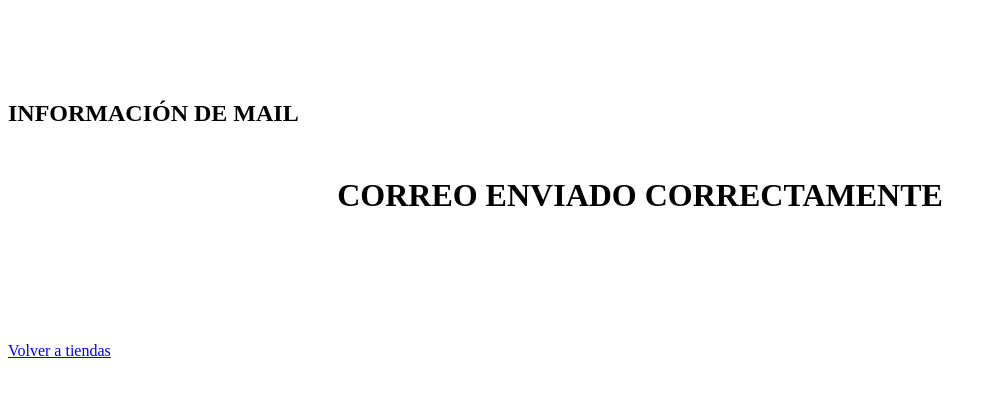
After one commit to SPHYdebugger/WebPHP-SQL, a PHP site: page /app/Views/shop/mailOk.php in a window 1280 px wide. The commit adds this page. Shown: the top 397 px of the page, without its empty margins (0-997 px from the left). Run offline with PHP 8.4, Linux system fonts and the light colour scheme.

Commit message:
Add mailOK

```diff
--- a/Classes/Client.php
+++ b/Classes/Client.php
@@ -31,5 +31,3 @@ class Client implements JsonSerializable {
         ];
     }
 }
-
-?>
--- a/app/Models/shop_model.php
+++ b/app/Models/shop_model.php
@@ -39,8 +39,7 @@ function send_m(){
                 if(!mail($to,$subject,$message,$headers)){
                     throw new Exception('Error al enviar el correo');
                 }
-                echo 'Correo enviado con éxito';
-                echo '<br><a href="../../public/index.php" class="btn btn-primary my-2">Volver a inicio</a>';
+                header('Location: ../Controllers/shop_controller.php?action=mail_ok');
             } catch (Exception $e){
                 echo $e->getMessage();
             }
--- /dev/null
+++ b/app/Views/shop/mailOk.php
@@ -0,0 +1,21 @@
+<div class="d-flex justify-content-center" style="margin-top: 100px;">
+    <H2>INFORMACIÓN DE MAIL</H2>
+</div>
+
+
+
+<div class="container d-flex justify-content-center align-items-center" style="margin-top: 50px ; text-align: center; margin-bottom: 100px">
+
+
+
+
+    <div class="col-md-4 mb-4">
+        <h1>CORREO ENVIADO CORRECTAMENTE</h1>
+    </div>
+
+
+</div>
+<br>
+<div class="d-flex justify-content-center" style="margin-top: 10px;">
+    <a href="../../app/Controllers/shop_controller.php" class="btn btn-primary my-2">Volver a tiendas</a>
+</div>
```
Also changed, not shown: app/Controllers/shop_controller.php (+10 -1 lines), resources/register/logIn.php (+32 -5 lines).
